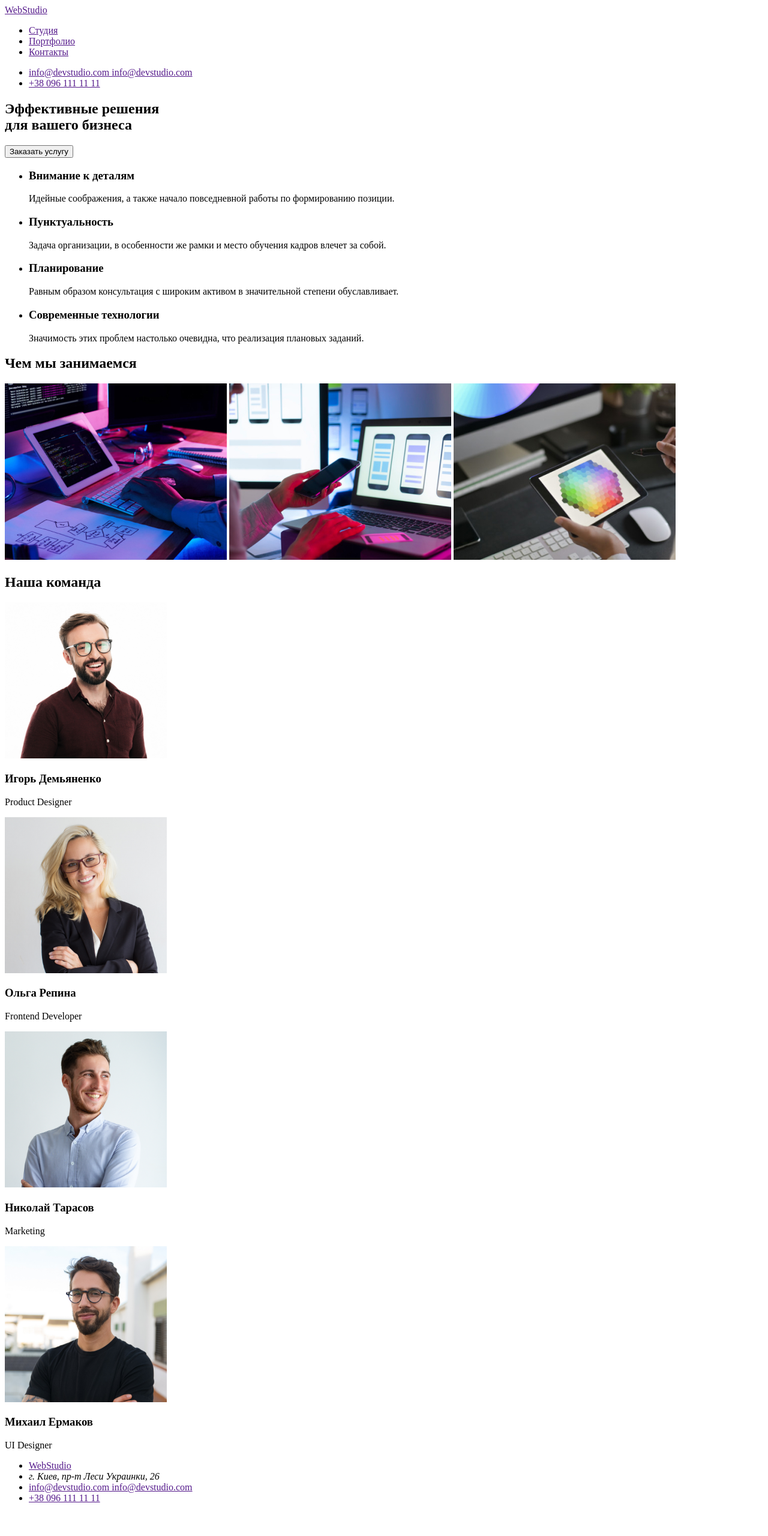
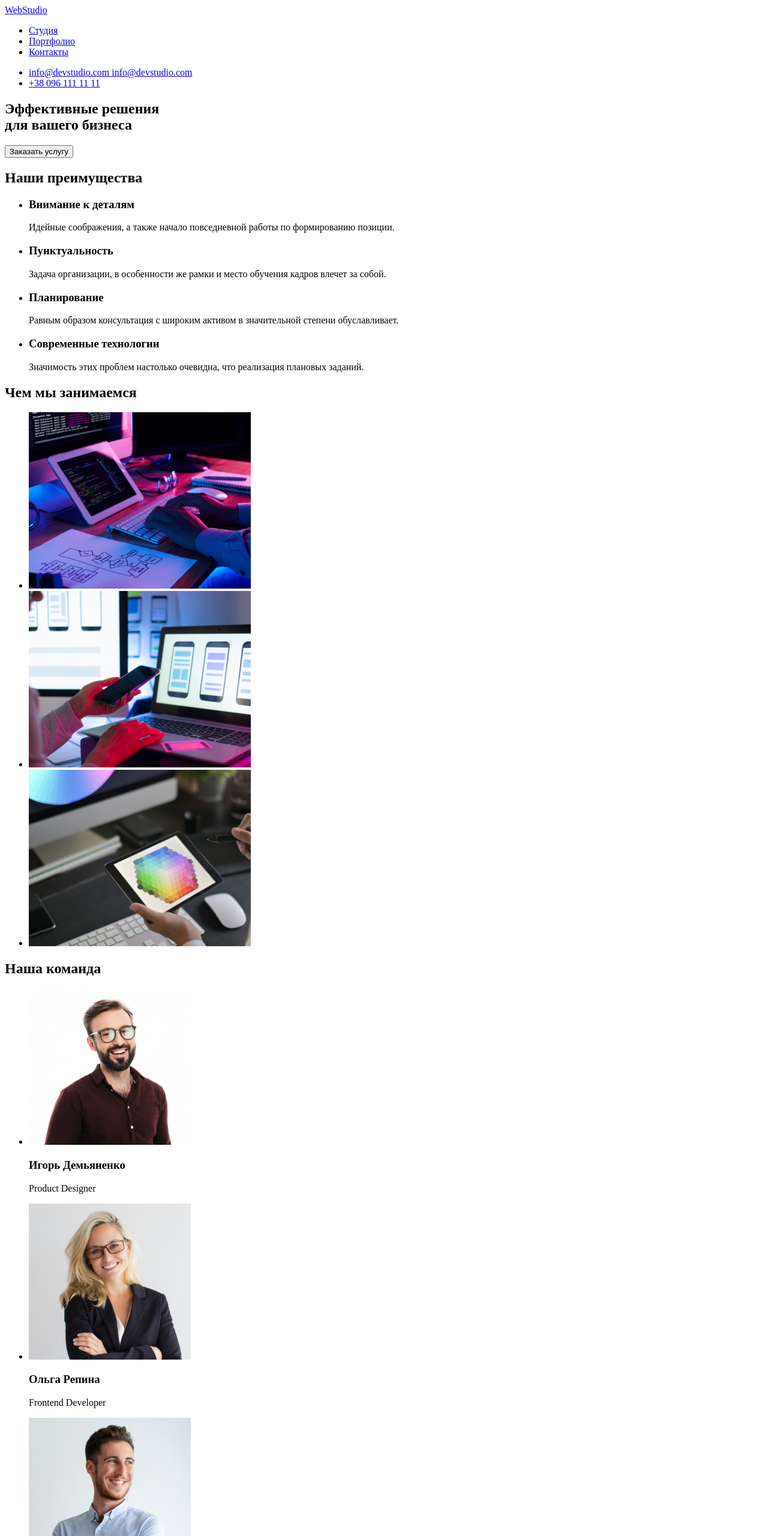
Before and after one commit to prolubsikova/goit-markup-hw-01, a plain HTML site: page index.html in a window 1280 px wide. Shown: the top 2560 px of the page at 60% size. Before the commit the page ends 2522 px from the top, so only its background shows below. Drawn offline with Linux system fonts and the light colour scheme.

Commit message:
update index.html

```diff
--- a/index.html
+++ b/index.html
@@ -9,20 +9,20 @@
 <body>
     <header>
         <nav>
-            <a href="">
+            <a href="https://google.com">
                 WebStudio
             </a>
 
             <ul>
-                <li><a href="">Студия</a></li>
-                <li><a href="">Портфолио</a></li>
-                <li><a href="">Контакты</a></li>
+                <li><a href="https://google.com">Студия</a></li>
+                <li><a href="https://google.com">Портфолио</a></li>
+                <li><a href="https://google.com">Контакты</a></li>
             </ul>
         </nav>
         <ul>
-            <li><a href="">info@devstudio.com
+            <li><a href="https://google.com">info@devstudio.com
                     info@devstudio.com</a></li>
-            <li><a href="">+38 096 111 11 11</a></li>
+            <li><a href="https://google.com">+38 096 111 11 11</a></li>
         </ul>
     </header>
 
@@ -33,6 +33,7 @@
         </section>
 
         <section>
+            <h2>Наши преимущества</h2>
             <ul>
                 <li>
                     <h3>Внимание к деталям</h3>
@@ -55,44 +56,44 @@
 
         <section>
             <h2>Чем мы занимаемся</h2>
-            <div>
-                <img src="./images/box-1.jpg" alt="box-1" width="370">
-                <img src="./images/box-2.jpg" alt="box-2" width="370">
-                <img src="./images/box-3.jpg" alt="box-3" width="370">
-            </div>
+            <ul>
+                <li><img src="./images/box-1.jpg" alt="box-1" width="370"></li>
+                <li><img src="./images/box-2.jpg" alt="box-2" width="370"></li>
+                <li><img src="./images/box-3.jpg" alt="box-3" width="370"></li>
+            </ul>
         </section>
 
         <section>
             <h2>Наша команда</h2>
-            <div>
-                <img src="./images/img.jpg" alt="img" width="270">
+            <ul>
+                <li><img src="./images/img.jpg" alt="img" width="270">
                 <h3>Игорь Демьяненко</h3>
-                <p>Product Designer</p>
-                <img src="./images/img-(1).jpg" alt="img-(1)" width="270">
+                <p>Product Designer</p></li>
+                <li><img src="./images/img-(1).jpg" alt="img-(1)" width="270">
                 <h3>Ольга Репина</h3>
-                <p>Frontend Developer</p>
-                <img src="./images/img-(2).jpg" alt="img-(2)" width="270">
+                <p>Frontend Developer</p></li>
+                <li><img src="./images/img-(2).jpg" alt="img-(2)" width="270">
                 <h3>Николай Тарасов</h3>
-                <p>Marketing</p>
-                <img src="./images/img-(3).jpg" alt="img-(3)" width="270">
+                <p>Marketing</p></li>
+                <li><img src="./images/img-(3).jpg" alt="img-(3)" width="270">
                 <h3>Михаил Ермаков</h3>
-                <p>UI Designer</p>
-            </div>
+                <p>UI Designer</p></li>
+            </ul>
         </section>
     </main>
 
     <footer>
-        <ul>
-            <li><a href="">
+            <a href="https://google.com">
                 WebStudio
-            </a></li>
-            <li><address>
-                г. Киев, пр-т Леси Украинки, 26
-            </address></li>
-            <li><a href="">info@devstudio.com
-                info@devstudio.com</a></li>
-            <li><a href="">+38 096 111 11 11</a></li>
-        </ul>
+            </a>
+            <address>
+                <ul>
+                    <li>г. Киев, пр-т Леси Украинки, 26</li>
+                    <li><a href="https://google.com">info@devstudio.com
+                            info@devstudio.com</a></li>
+                    <li><a href="https://google.com">+38 096 111 11 11</a></li>
+                </ul>
+            </address>
     </footer>
 </body>
 </html>
```
